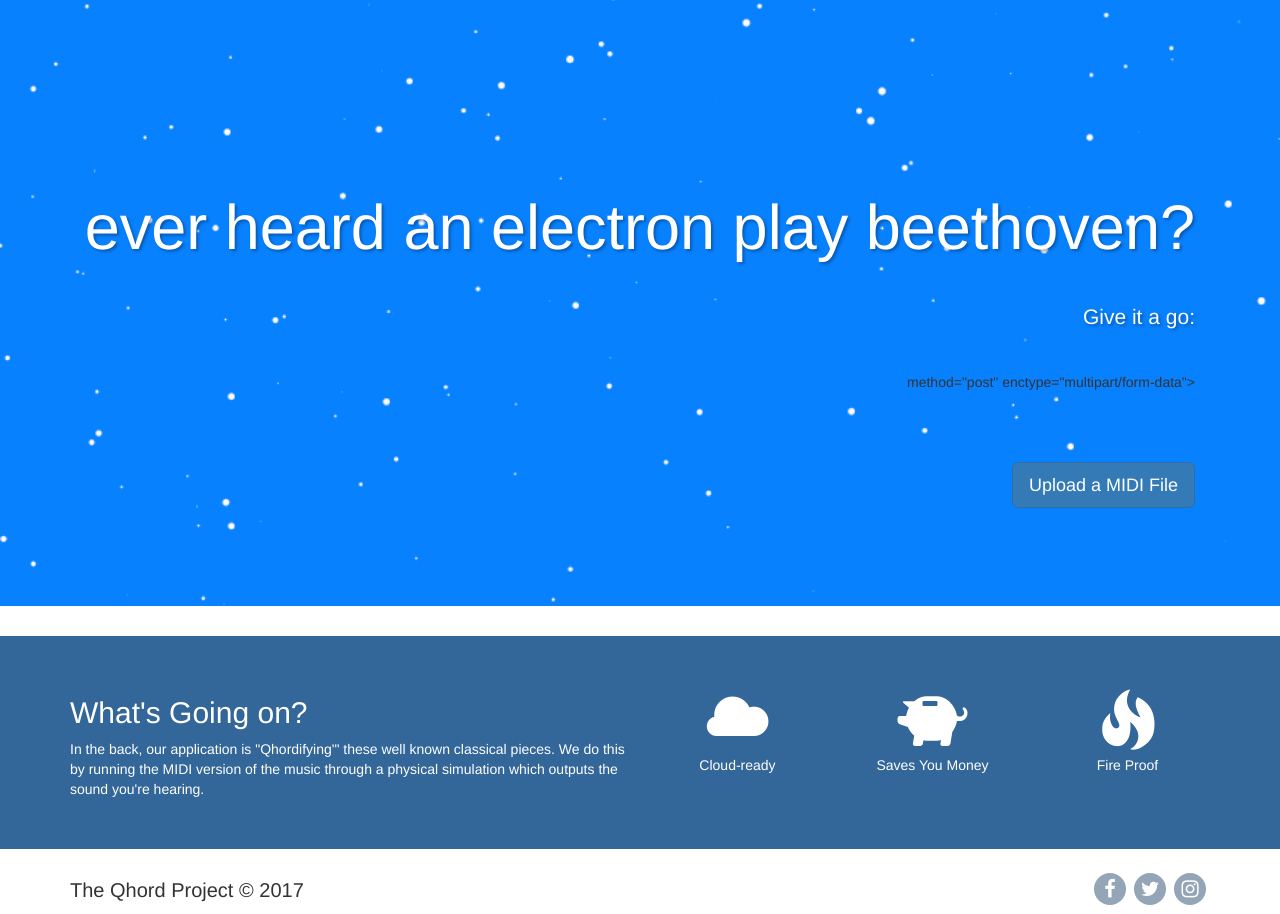
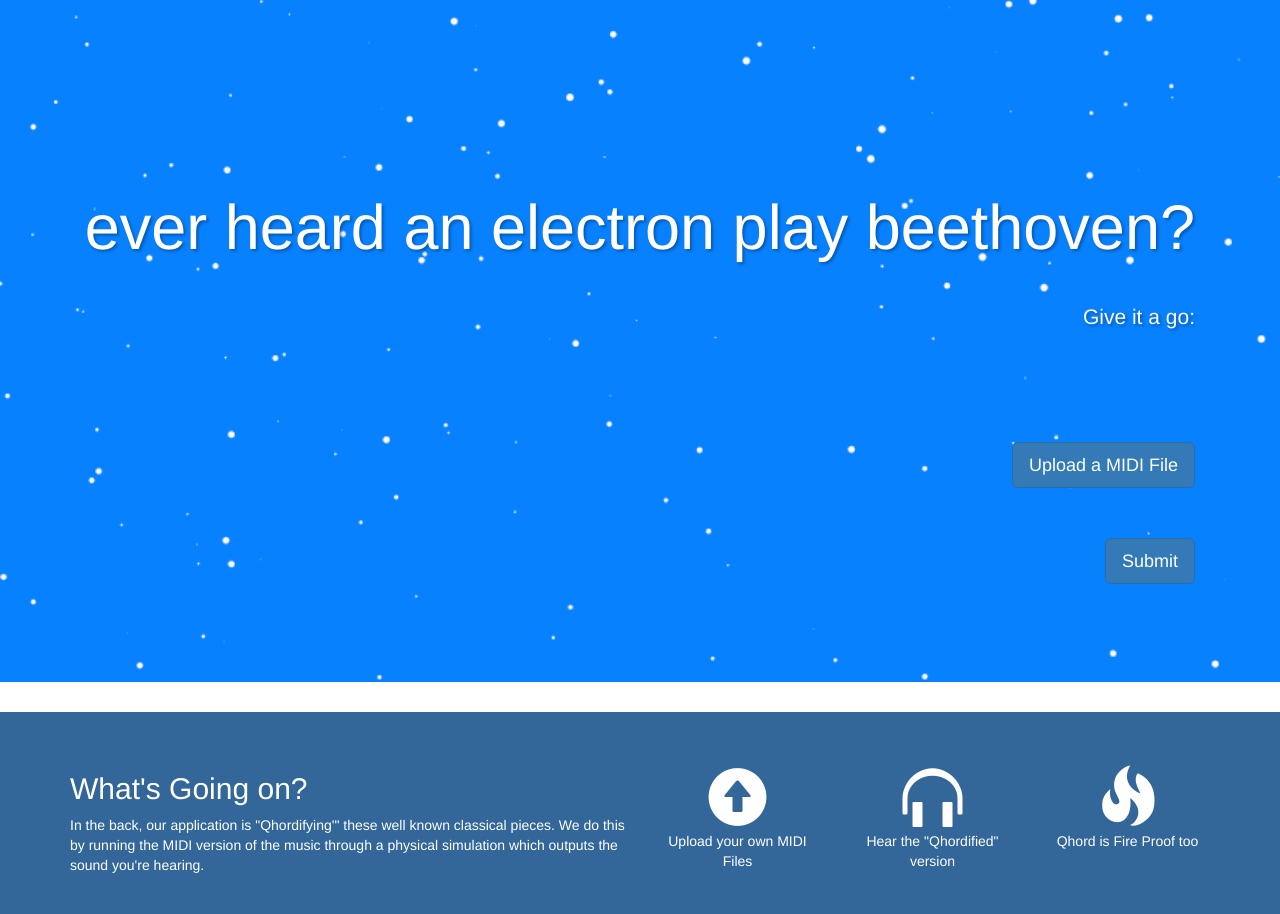
Before and after one commit to MichaelSeaman/quantum_performance, a plain HTML site: page webserver/static/index.html in a window 1280 px wide. Shown: the top 914 px of the page. Drawn offline with nearby package versions, Linux system fonts and the light colour scheme.

Commit message:
Added submit buton

```diff
--- a/webserver/static/index.html
+++ b/webserver/static/index.html
@@ -21,9 +21,11 @@
                 <div class="col-md-12 get-it">
                     <h1>ever heard an electron play beethoven?</h1>
                     <p>Give it a go:</p>
-                        <form action=<NEED ACTION!!!> method="post" enctype="multipart/form-data">
+                        <form method="post" enctype="multipart/form-data">
                          <p><input type="file" id="midi_file" name="midi_file" style="visibility:hidden">
-                         </p><p><a class="btn btn-primary btn-lg" type="submit" role="button" onclick="$('#midi_file').click();" style="background-color:008bd1;">Upload a MIDI File</a></p></form>
+                         </p><p><a class="btn btn-primary btn-lg" role="button" onclick="$('#midi_file').click();" style="background-color:008bd1;">Upload a MIDI File</a></p>
+                         </p><p><a class="btn btn-primary btn-lg" role="button" type="submit" style="background-color:008bd1;">Submit</a></p>
+                        </form>
                 </div>
             </div>
         </div>
@@ -37,14 +39,14 @@
                 </div>
                 <div class="col-md-6">
                     <div class="row icon-features">
-                        <div class="col-xs-4 icon-feature"><i class="glyphicon glyphicon-cloud"></i>
-                            <p>Cloud-ready </p>
+                        <div class="col-xs-4 icon-feature"><i class="glyphicon glyphicon-circle-arrow-up"></i>
+                            <p>Upload your own MIDI Files</p>
                         </div>
-                        <div class="col-xs-4 icon-feature"><i class="glyphicon glyphicon-piggy-bank"></i>
-                            <p>Saves You Money</p>
+                        <div class="col-xs-4 icon-feature"><i class="glyphicon glyphicon-headphones"></i>
+                            <p>Hear the "Qhordified" version</p>
                         </div>
                         <div class="col-xs-4 icon-feature"><i class="glyphicon glyphicon-fire"></i>
-                            <p>Fire Proof</p>
+                            <p>Qhord is Fire Proof too</p>
                         </div>
                     </div>
                 </div>
```
Also changed, not shown: static/assets/css/styles.min.css (deleted, +0 -1 lines).
